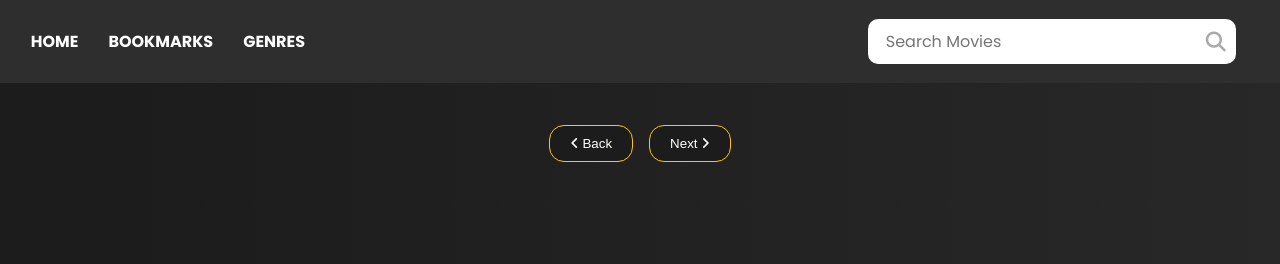
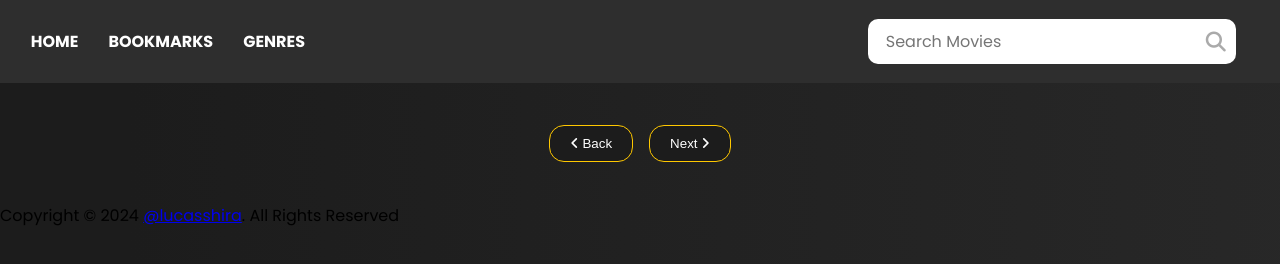
Before and after one commit to lucasshira/the-odyssey, a plain HTML site: page index.html in a window 1280 px wide. Drawn offline with Linux system fonts and the light colour scheme; no server answers.

Commit message:
Update index.html

```diff
--- a/index.html
+++ b/index.html
@@ -56,6 +56,10 @@
         <button id="nextPage">Next <i class="fa-solid fa-angle-right"></i></button>
     </div>
 
+    <footer class="copyright">
+        <p>Copyright © 2024 <a class="user-link" href="https://github.com/lucasshira">@lucasshira</a>. All Rights Reserved</p>
+    </footer>
+
     <script src="assets/script.js"></script>
 </body>
 </html>
```
